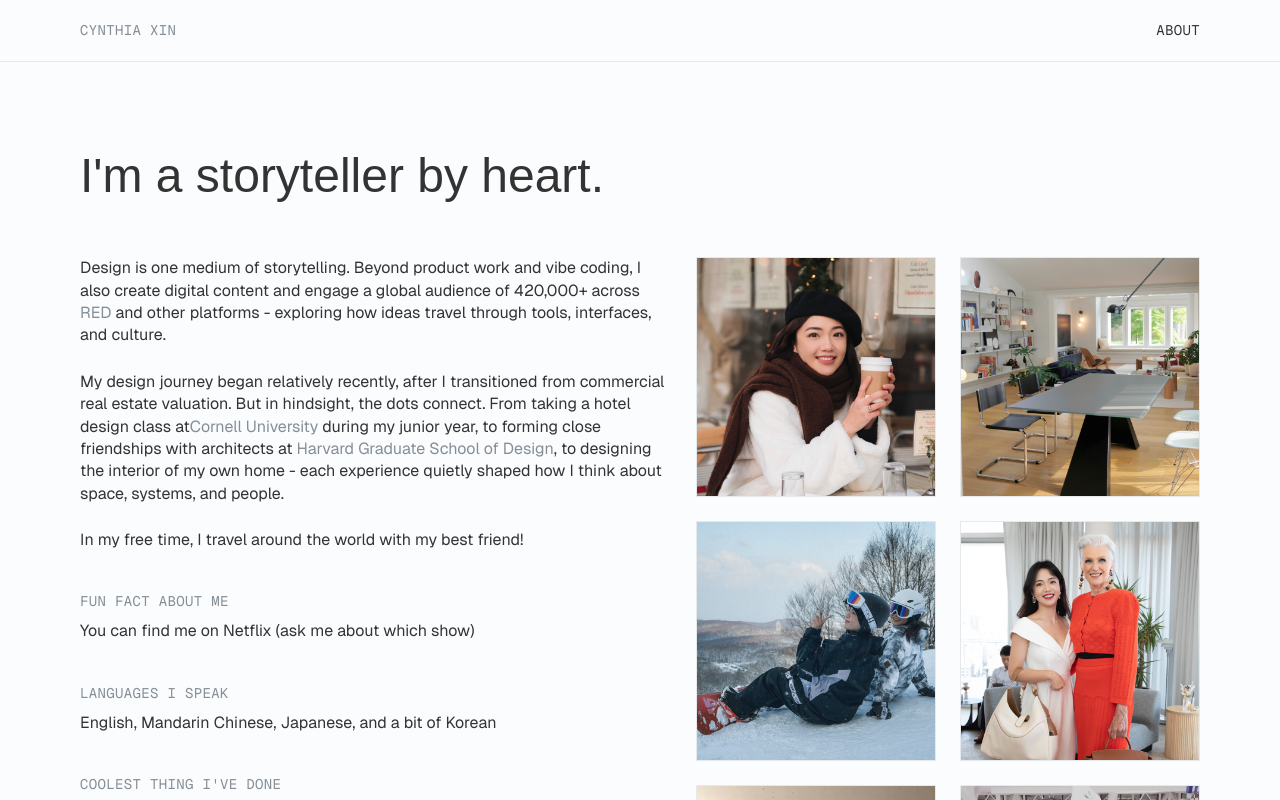
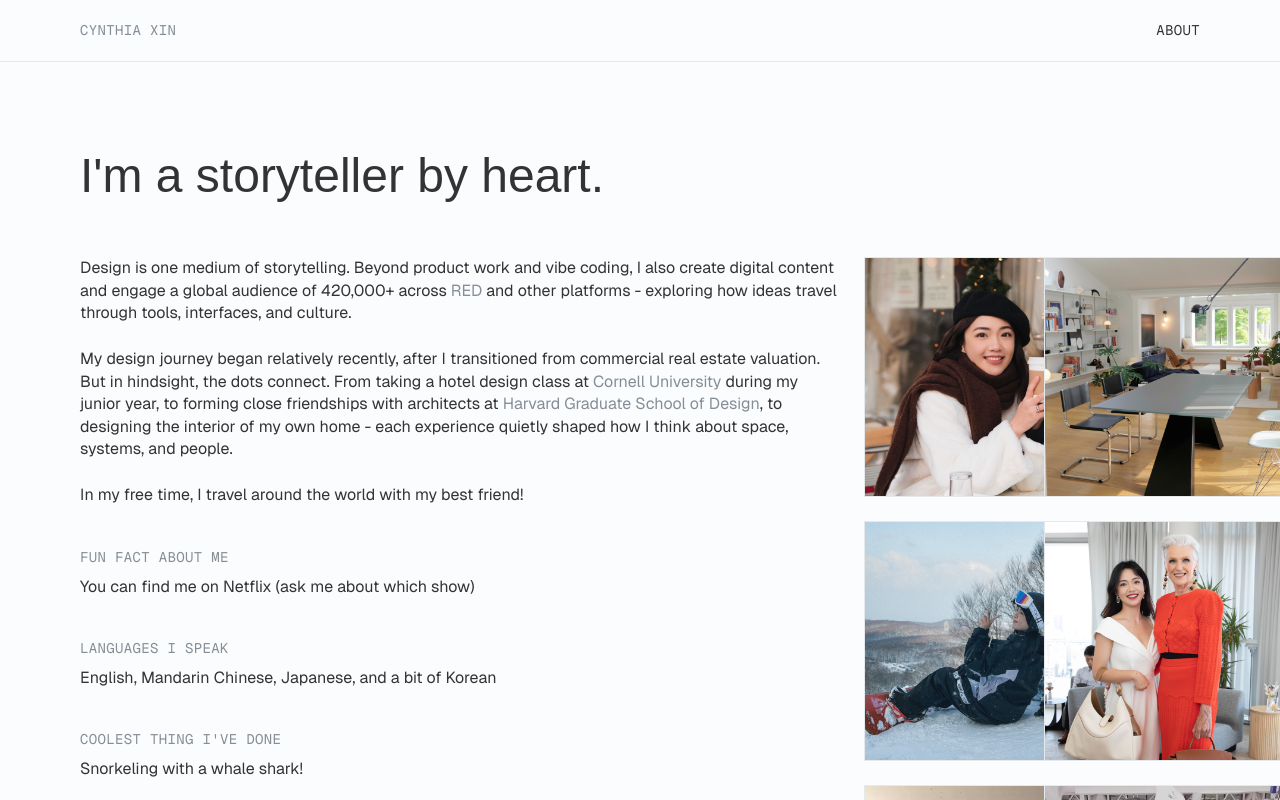
Before and after one commit to CynthiaRGB/cynthiaxin, a Next.js app: page /about in a window 1280 px wide. Shown: the top 800 px of the page. Built offline with nearby package versions, Linux system fonts and the light colour scheme; a web font is replaced by a local one.

Commit message:
Refine About responsive layout and fix Cornell spacing

```diff
--- a/app/about/page.tsx
+++ b/app/about/page.tsx
@@ -37,7 +37,7 @@ const bioParagraphs: (string | BioSegment[])[] = [
   ],
   [
     { type: "text", content: "My design journey began relatively recently, after I transitioned from commercial real estate valuation. But in hindsight, the dots connect. From taking a " },
-    { type: "text", content: "hotel design class at" },
+    { type: "text", content: "hotel design class at " },
     { type: "link", content: "Cornell University", href: "https://www.cornell.edu/" },
     { type: "text", content: " during my junior year, to forming close friendships with architects at " },
     { type: "link", content: "Harvard Graduate School of Design", href: "https://www.gsd.harvard.edu/offices-and-facilities/advanced-studies-programs/programs/design-studies/" },
@@ -64,8 +64,8 @@ export default function AboutPage() {
             </h1>
           </section>
 
-          <section className="mt-8 flex flex-col gap-6 md:mt-0 md:flex-row md:items-start md:gap-6">
-            <div className="flex max-w-[680px] min-w-0 flex-1 flex-col justify-start">
+          <section className="mt-8 grid grid-cols-1 gap-6 md:mt-0 xl:grid-cols-[minmax(620px,760px)_minmax(0,504px)] xl:items-start xl:justify-between">
+            <div className="flex min-w-0 w-full max-w-[760px] flex-1 flex-col justify-start">
               <div className="font-sans text-base leading-[1.4] text-[#333333]">
                 {bioParagraphs.map((para, i) => (
                   <p key={i} className="mb-6 last:mb-0">
@@ -104,7 +104,7 @@ export default function AboutPage() {
                 ))}
               </div>
             </div>
-            <div className="flex shrink-0 md:ml-auto">
+            <div className="flex w-full xl:w-auto">
               <AboutImages />
             </div>
           </section>
--- a/components/AboutImages.tsx
+++ b/components/AboutImages.tsx
@@ -16,11 +16,11 @@ export function AboutImages() {
   const cursor = useCursor();
 
   return (
-    <div className="grid w-full grid-cols-2 gap-3 md:w-auto md:gap-6">
+    <div className="grid w-full grid-cols-2 gap-3 xl:w-auto xl:gap-6">
       {aboutImages.map(({ src, alt, pillLabel }) => (
         <div
           key={src}
-          className="relative aspect-square w-full overflow-hidden border border-[#E6E9EC] bg-white md:h-[240px] md:w-[240px]"
+          className="relative aspect-square w-full overflow-hidden border border-[#E6E9EC] bg-white xl:h-[240px] xl:w-[240px]"
           aria-hidden
           onMouseEnter={() => cursor?.setCursor({ type: "pill", label: pillLabel, hideArrow: true })}
           onMouseLeave={() => cursor?.setCursor({ type: "dot" })}
@@ -30,7 +30,7 @@ export function AboutImages() {
             alt={alt}
             fill
             className="object-cover"
-            sizes="(max-width: 768px) 50vw, 240px"
+            sizes="(max-width: 1279px) 50vw, 240px"
             quality={95}
             unoptimized
           />
```
